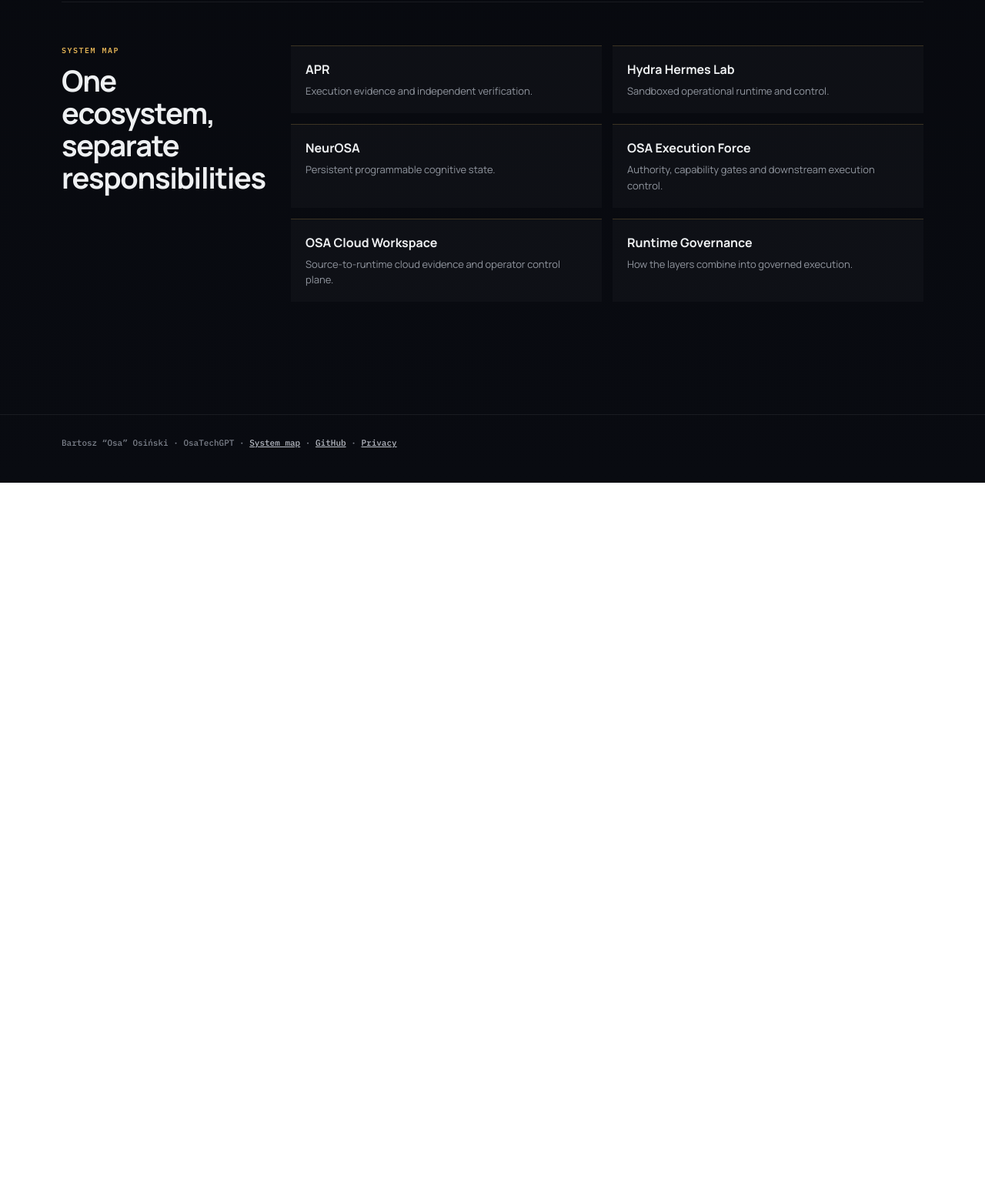
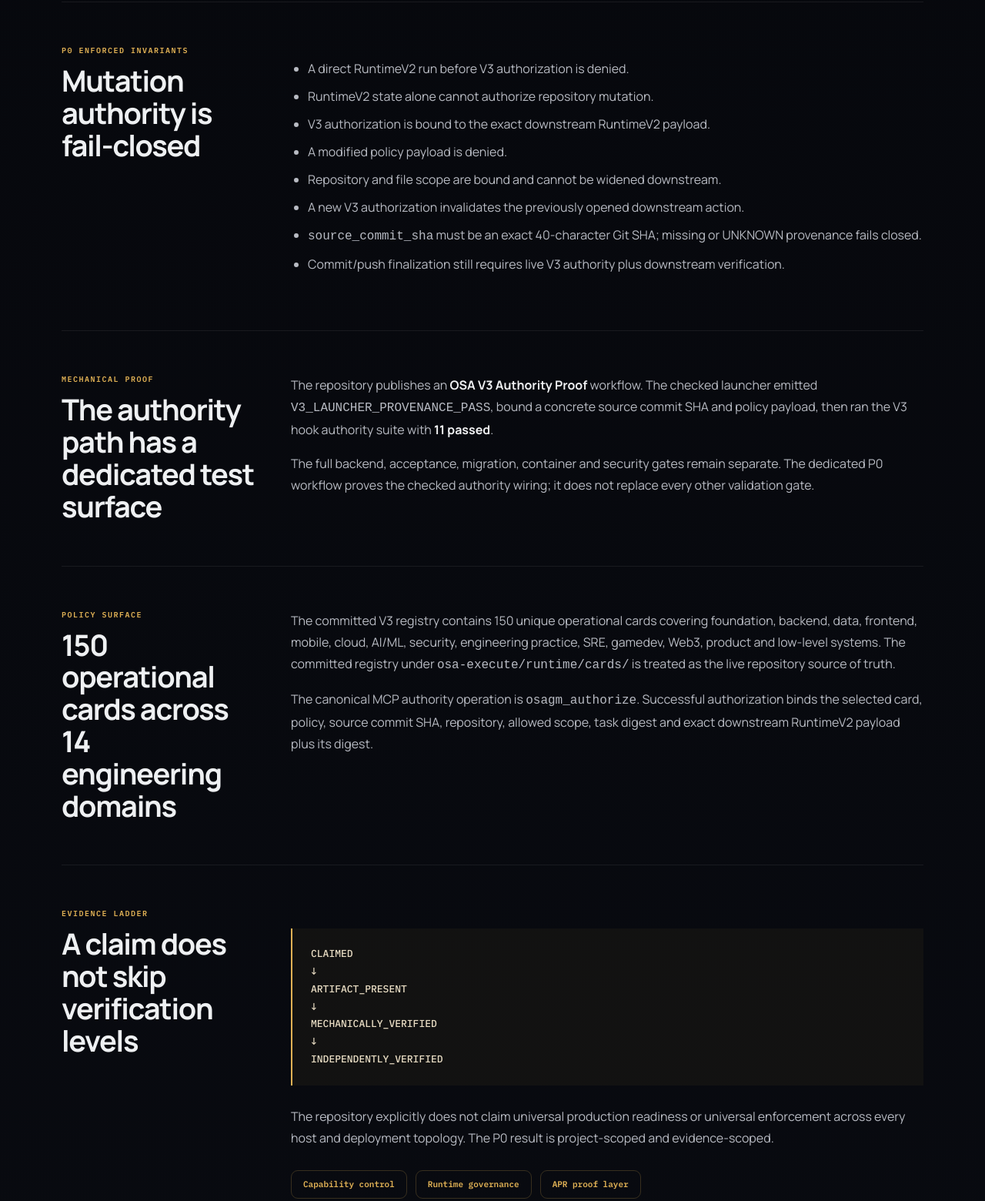
Before and after one commit to HazEOskA/OsaTechGPT.dev, a plain HTML site: page osa-execution-force/index.html in a window 1280 px wide. Shown: the part 1772-3332 px from the top of the page at 77% size. Before the commit the page ends 2399 px from the top, so only its background shows below. Drawn offline with Linux system fonts and the light colour scheme.

Commit message:
seo(content): add Execution Force authority evidence

```diff
--- a/osa-execution-force/index.html
+++ b/osa-execution-force/index.html
@@ -42,7 +42,40 @@
 <p>The repository publishes a dedicated authority workflow and launcher provenance proof for the project-scoped Claude Code path. It also states what is not claimed: P0 is not a universal enforcement proof across every host and does not establish production readiness.</p>
 <div class="actions"><a class="btn primary" href="https://github.com/HazEOskA/osa-execution-force-skills">Inspect Execution Force source</a></div>
 </div></section>
-  <section class="section">
+
+<section class="section"><aside><div class="eyebrow">P0 enforced invariants</div><h2>Mutation authority is fail-closed</h2></aside><div class="copy">
+<ul>
+<li>A direct RuntimeV2 run before V3 authorization is denied.</li>
+<li>RuntimeV2 state alone cannot authorize repository mutation.</li>
+<li>V3 authorization is bound to the exact downstream RuntimeV2 payload.</li>
+<li>A modified policy payload is denied.</li>
+<li>Repository and file scope are bound and cannot be widened downstream.</li>
+<li>A new V3 authorization invalidates the previously opened downstream action.</li>
+<li><code>source_commit_sha</code> must be an exact 40-character Git SHA; missing or UNKNOWN provenance fails closed.</li>
+<li>Commit/push finalization still requires live V3 authority plus downstream verification.</li>
+</ul>
+</div></section>
+<section class="section"><aside><div class="eyebrow">Mechanical proof</div><h2>The authority path has a dedicated test surface</h2></aside><div class="copy">
+<p>The repository publishes an <strong>OSA V3 Authority Proof</strong> workflow. The checked launcher emitted <code>V3_LAUNCHER_PROVENANCE_PASS</code>, bound a concrete source commit SHA and policy payload, then ran the V3 hook authority suite with <strong>11 passed</strong>.</p>
+<p>The full backend, acceptance, migration, container and security gates remain separate. The dedicated P0 workflow proves the checked authority wiring; it does not replace every other validation gate.</p>
+</div></section>
+<section class="section"><aside><div class="eyebrow">Policy surface</div><h2>150 operational cards across 14 engineering domains</h2></aside><div class="copy">
+<p>The committed V3 registry contains 150 unique operational cards covering foundation, backend, data, frontend, mobile, cloud, AI/ML, security, engineering practice, SRE, gamedev, Web3, product and low-level systems. The committed registry under <code>osa-execute/runtime/cards/</code> is treated as the live repository source of truth.</p>
+<p>The canonical MCP authority operation is <code>osagm_authorize</code>. Successful authorization binds the selected card, policy, source commit SHA, repository, allowed scope, task digest and exact downstream RuntimeV2 payload plus its digest.</p>
+</div></section>
+<section class="section"><aside><div class="eyebrow">Evidence ladder</div><h2>A claim does not skip verification levels</h2></aside><div class="copy">
+<div class="flow">CLAIMED
+↓
+ARTIFACT_PRESENT
+↓
+MECHANICALLY_VERIFIED
+↓
+INDEPENDENTLY_VERIFIED</div>
+<p>The repository explicitly does not claim universal production readiness or universal enforcement across every host and deployment topology. The P0 result is project-scoped and evidence-scoped.</p>
+<div class="actions"><a class="btn" href="/ai-agent-capability-control/">Capability control</a><a class="btn" href="/ai-agent-runtime-governance/">Runtime governance</a><a class="btn" href="/agent-proof-runtime/">APR proof layer</a></div>
+</div></section>
+
+<section class="section">
     <aside><div class="eyebrow">System map</div><h2>One ecosystem, separate responsibilities</h2></aside>
     <div class="copy">
       <div class="grid">
```
